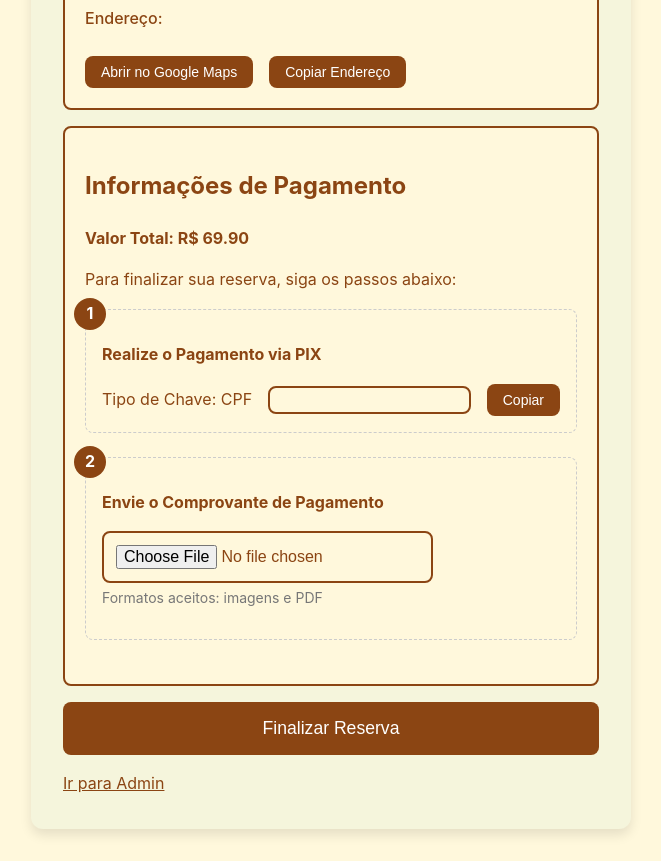
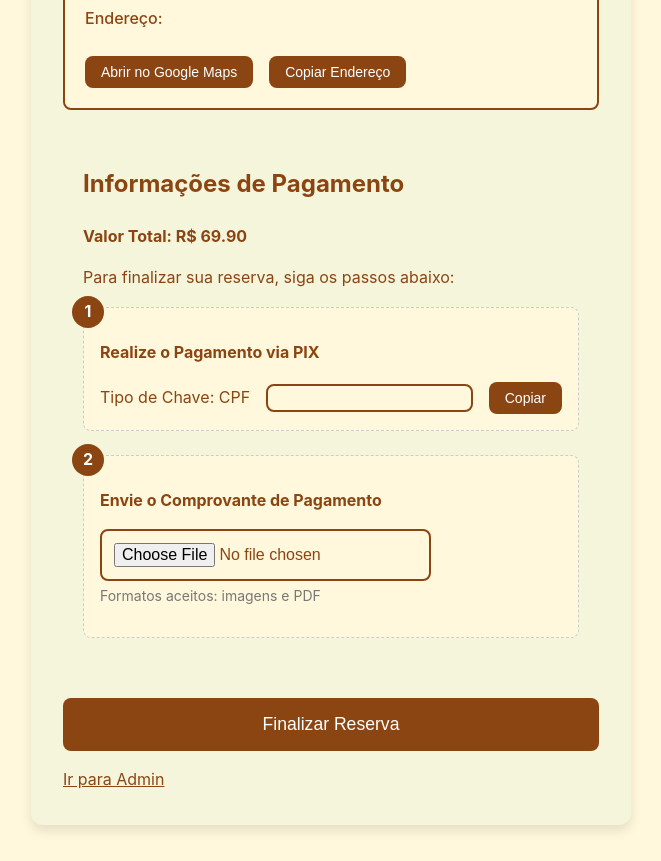
Before and after one commit to lucasgod464/reserva6.0, a React (Vite) app: page / in a window 1280 px wide. Shown: the part 531-1392 px from the top of the page, without its empty margins (309-970 px from the left). Built offline with nearby package versions, Linux system fonts and the light colour scheme; no server answers; the database is empty.

Commit message:
Initial commit from your app

```diff
--- a/src/index.css
+++ b/src/index.css
@@ -130,8 +130,7 @@
     }
 
     .restaurant-info,
-    .payment-step,
-    .payment-info {
+    .payment-step {
       background: #f8f8f8;
       padding: 1.25rem;
       border-radius: 8px;
@@ -153,6 +152,9 @@
     }
 
     .payment-info {
+      background: #f5f5dc;
+      padding: 1.25rem;
+      border-radius: 8px;
       margin-top: 1rem;
     }
 
```
